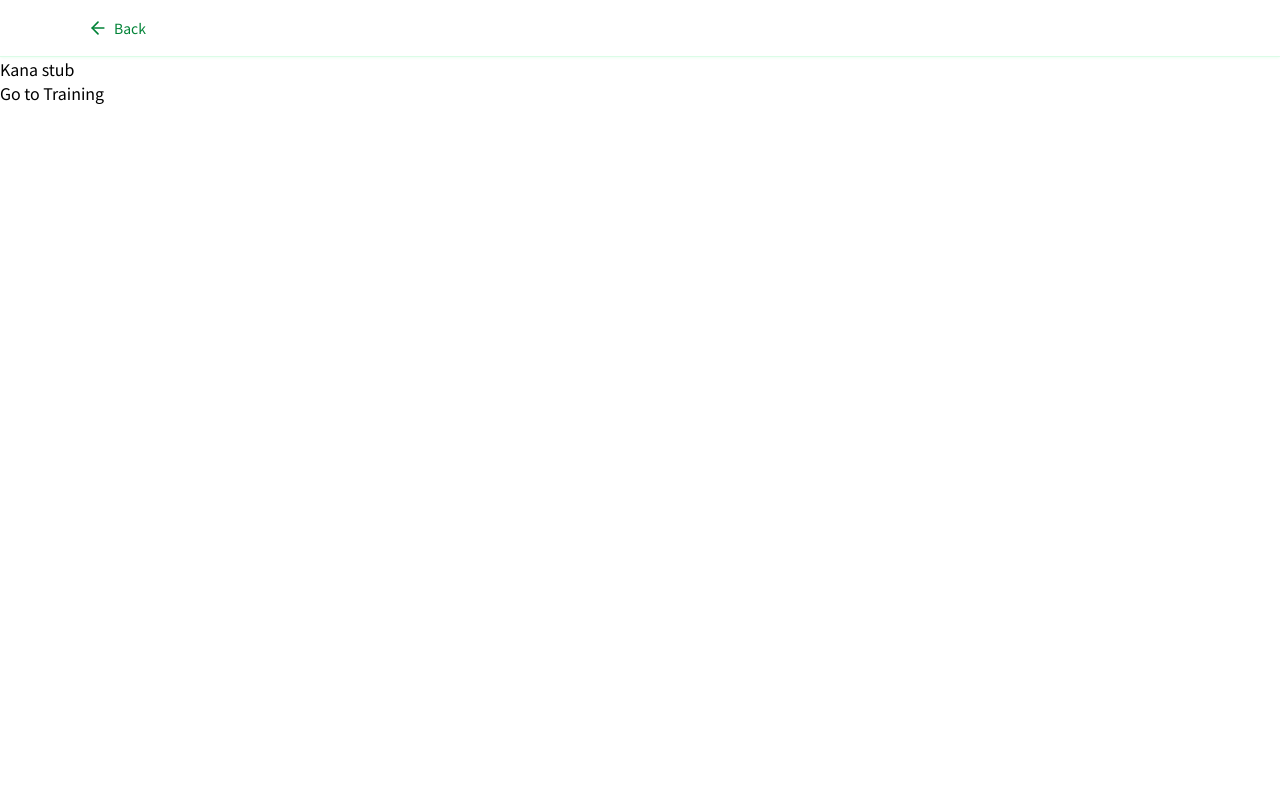
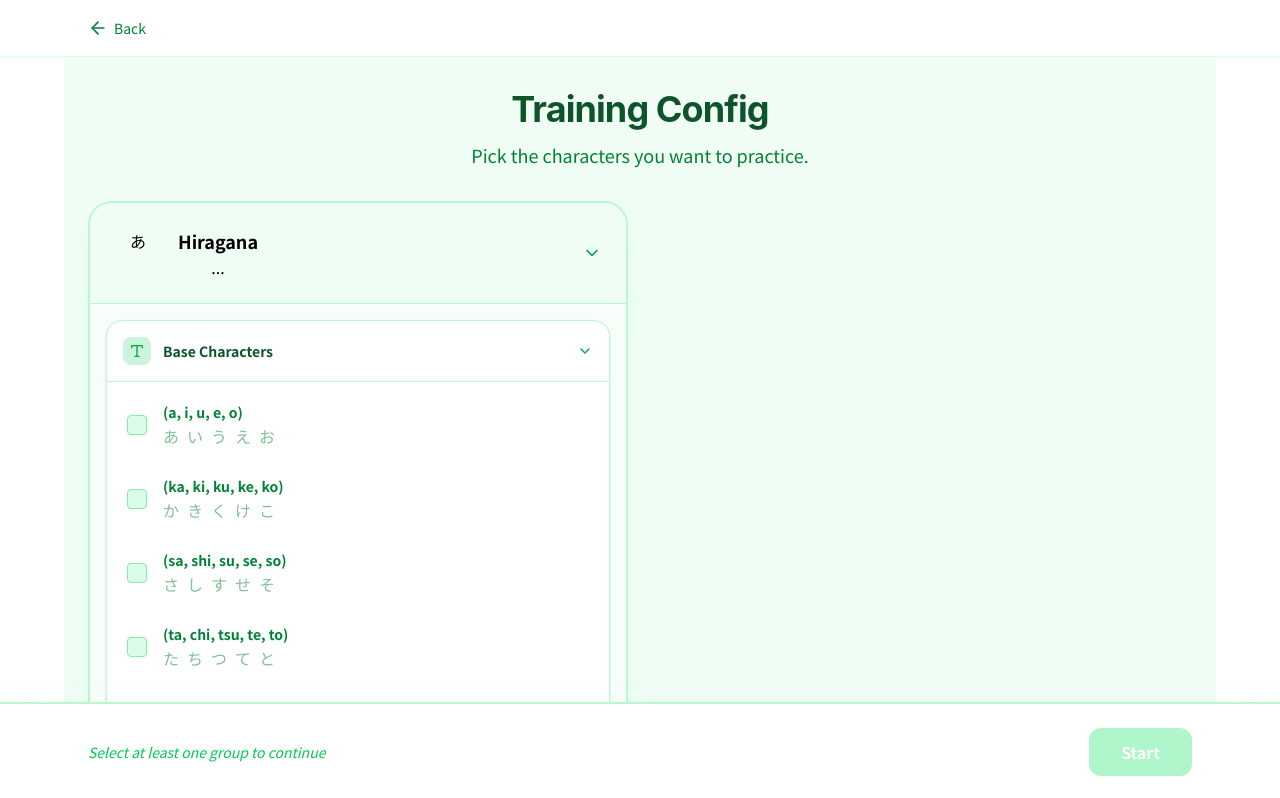
Before and after one commit to FzHars/JLang, a React (Vite) app: page /kana in a window 1280 px wide. Shown: the top 798 px of the page. Built offline with nearby package versions, Linux system fonts and the light colour scheme.

Commit message:
refactor accr

```diff
--- a/src/components/ActionBar.jsx
+++ b/src/components/ActionBar.jsx
@@ -13,10 +13,11 @@ import { motion } from "framer-motion";
  */
 export default function ActionBar({
   selectedGroups,
-  totalSelectedChars,
+  selectedGroupsHiragana,
+  totalSelectedCharsHiragana,
   onStart,
 }) {
-  const isValid = selectedGroups.length > 0;
+  const isValid = selectedGroupsHiragana.length > 0;
 
   return (
     <motion.div
@@ -31,10 +32,10 @@ export default function ActionBar({
           {isValid ? (
             <div className="space-y-1">
               <p className="text-sm font-bold text-green-900">
-                {selectedGroups.length} group{selectedGroups.length !== 1 ? "s" : ""} selected
+                {selectedGroupsHiragana.length} group{selectedGroupsHiragana.length !== 1 ? "s" : ""} selected
               </p>
               <p className="text-xs text-green-600">
-                {totalSelectedChars} character{totalSelectedChars !== 1 ? "s" : ""} to practice
+                {totalSelectedCharsHiragana} character{totalSelectedCharsHiragana !== 1 ? "s" : ""} to practice
               </p>
             </div>
           ) : (
--- a/src/pages/kana/HiraganaAccordion.jsx
+++ b/src/pages/kana/HiraganaAccordion.jsx
@@ -15,16 +15,16 @@ const CATEGORIES = [
 ];
 
 const GROUP_NAMES = {
-  seion: "Seion (a, i, u, e, o)",
-  ka: "Ka Series (ka, ki, ku, ke, ko)",
-  sa: "Sa Series (sa, shi, su, se, so)",
-  ta: "Ta Series (ta, chi, tsu, te, to)",
-  na: "Na Series (na, ni, nu, ne, no)",
-  ha: "Ha Series (ha, hi, fu, he, ho)",
-  ma: "Ma Series (ma, mi, mu, me, mo)",
-  ya: "Ya Series (ya, yu, yo)",
-  ra: "Ra Series (ra, ri, ru, re, ro)",
-  wa: "Wa/N Series (wa, wo, n)",
+  seion: "(a, i, u, e, o)",
+  ka: "(ka, ki, ku, ke, ko)",
+  sa: "(sa, shi, su, se, so)",
+  ta: "(ta, chi, tsu, te, to)",
+  na: "(na, ni, nu, ne, no)",
+  ha: "(ha, hi, fu, he, ho)",
+  ma: "(ma, mi, mu, me, mo)",
+  ya: "(ya, yu, yo)",
+  ra: "(ra, ri, ru, re, ro)",
+  wa: "(wa, wo, n)",
 };
 
 // ---------------------------------------------------------------------------
@@ -50,6 +50,8 @@ export default function HiraganaAccordion({
   expandedCategories,
   onGroupToggle,
   onCategoryToggle,
+  onTypeToggle,
+  isExpanded
 }) {
   const type = "hiragana"; // Hardcoded for now; will become a prop in refactor
 
@@ -63,7 +65,7 @@ export default function HiraganaAccordion({
    */
   function getAvailableGroups() {
     return Array.from(
-      new Set(nekoData.filter((c) => c.type === type).map((c) => c.group))
+      new Set(nekoData.filter((c) => c.type === type).map((c) => c.group)),
     );
   }
 
@@ -76,25 +78,33 @@ export default function HiraganaAccordion({
   return (
     <div className="bg-white border-2 border-green-200 rounded-3xl overflow-hidden shadow-xl shadow-green-100">
       {/* Type Header */}
-      <div className="w-full flex items-center justify-between p-6 bg-green-50">
+      <button
+        onClick={onTypeToggle}
+        className="w-full flex items-center justify-between p-6 bg-green-50 hover:bg-green-100 transition-colors"
+      >
         <div className="flex items-center gap-4">
-          {/* Type icon + label */}
-          <div className="w-12 h-12 rounded-2xl flex items-center justify-center text-xl font-jp shadow-sm bg-green-600 text-white">
-            あ
-          </div>
-          <div className="text-left">
-            <h3 className="font-bold text-lg capitalize text-green-900">
-              Hiragana
-            </h3>
-            <p className="text-xs text-green-600 font-jp uppercase tracking-widest">
-              ひらがな
-            </p>
+          <div className="w-12 h-12 rounded-2xl ...">あ</div>
+          <div>
+            <h3 className="font-bold text-lg ...">Hiragana</h3>
+            ...
           </div>
         </div>
-      </div>
+        <ChevronRight
+          className={`w-5 h-5 text-green-600 transition-transform ${
+            isExpanded ? "rotate-90" : ""
+          }`}
+        />
+      </button>
 
       {/* Type Body - Categories & Groups */}
-      <div className="bg-green-50/50 border-t border-green-200">
+      <AnimatePresence>
+        {isExpanded && (
+          <motion.div
+            initial={{ height: 0 }}
+            animate={{ height: "auto" }}
+            exit={{ height: 0 }}
+            className="overflow-hidden bg-green-50/50 border-t border-green-200"
+          >
             <div className="p-4 space-y-3">
               {CATEGORIES.map((cat) => {
                 const Icon = cat.icon;
@@ -123,7 +133,9 @@ export default function HiraganaAccordion({
                         >
                           <Icon
                             className={`w-4 h-4 ${
-                          isCatExpanded ? "text-green-600" : "text-green-500"
+                              isCatExpanded
+                                ? "text-green-600"
+                                : "text-green-500"
                             }`}
                           />
                         </span>
@@ -152,7 +164,11 @@ export default function HiraganaAccordion({
                           <div className="p-1">
                             {availableGroups.map((group) => {
                               const isSelected = selectedGroups.includes(group);
-                          const chars = filterByGroup(nekoData, type, group);
+                              const chars = filterByGroup(
+                                nekoData,
+                                type,
+                                group,
+                              );
 
                               return (
                                 <button
@@ -190,7 +206,7 @@ export default function HiraganaAccordion({
                                       {chars.slice(0, 5).map((c) => (
                                         <span
                                           key={c.id}
-                                      className="text-xs font-jp opacity-50 whitespace-nowrap"
+                                          className="text-md font-jp opacity-50 whitespace-nowrap"
                                         >
                                           {c.char}
                                         </span>
@@ -213,6 +229,11 @@ export default function HiraganaAccordion({
                 );
               })}
             </div>
+          </motion.div>
+        )}
+      </AnimatePresence>
+      <div className="bg-green-50/50 border-t border-green-200">
+        <div className="p-4 space-y-3"></div>
       </div>
     </div>
   );
--- a/src/pages/kana/Kana.jsx
+++ b/src/pages/kana/Kana.jsx
@@ -1,14 +1,96 @@
+import { useState } from "react";
 import { motion } from "framer-motion";
 import { useNavigate } from "react-router-dom";
+import { encodeTrainingParams } from "../../utils/helpers.js";
+import nekoData from "../../data/nekoData.js";
+import HiraganaAccordion from "./HiraganaAccordion.jsx";
+import ActionBar from "../../components/ActionBar.jsx";
 
+// ---------------------------------------------------------------------------
+// Constants
+// ---------------------------------------------------------------------------
+
+// Page-level Framer Motion variants
 const pageVariants = {
   initial: { opacity: 0, y: 20 },
   animate: { opacity: 1, y: 0, transition: { duration: 0.4 } },
   exit: { opacity: 0, y: -20, transition: { duration: 0.25 } },
 };
 
+// ---------------------------------------------------------------------------
+// Component
+// ---------------------------------------------------------------------------
+
 export default function Kana() {
   const navigate = useNavigate();
+
+  // =========================================================================
+  // State Management
+  const [expandedTypes, setExpandedTypes] = useState({
+    hiragana: true,
+    katakana: false,
+  });
+
+  const [expandedCategories, setExpandedCategories] = useState({
+    hiragana: ["base"],
+    katakana: [],
+  });
+
+  const [selectedGroups, setSelectedGroups] = useState({
+    hiragana: [],
+    katakana: [],
+  });
+
+  // =========================================================================
+  // Handlers
+  // =========================================================================
+  // NEW
+  const handleTypeToggle = (type) => {
+    setExpandedTypes((prev) => ({
+      ...prev,
+      [type]: !prev[type],
+    }));
+  };
+
+  const handleCategoryToggle = (type, catId) => {
+    setExpandedCategories((prev) => ({
+      ...prev,
+      [type]: prev[type].includes(catId)
+        ? prev[type].filter((id) => id !== catId)
+        : [...prev[type], catId],
+    }));
+  };
+
+  const handleGroupToggle = (type, group) => {
+    setSelectedGroups((prev) => ({
+      ...prev,
+      [type]: prev[type].includes(group)
+        ? prev[type].filter((g) => g !== group)
+        : [...prev[type], group],
+    }));
+  };
+
+  const handleStart = (type) => {
+    if (selectedGroups[type].length === 0) return;
+    const params = encodeTrainingParams(type, selectedGroups[type]);
+    navigate(`/training?${params}`);
+  };
+
+  // =========================================================================
+  // Derived Values
+  // =========================================================================
+
+  // Count total selected characters
+  const totalSelectedCharsHiragana = nekoData.filter(
+    (c) => c.type === "hiragana" && selectedGroups.hiragana.includes(c.group),
+  ).length;
+
+  const totalSelectedCharsKatakana = nekoData.filter(
+    (c) => c.type === "katakana" && selectedGroups.katakana.includes(c.group),
+  ).length;
+  // =========================================================================
+  // Render
+  // =========================================================================
 
   return (
     <motion.div
@@ -16,11 +98,63 @@ export default function Kana() {
       initial="initial"
       animate="animate"
       exit="exit"
+      className="min-h-screen pt-8 pb-32 px-4 md:px-6 max-w-6xl mx-auto bg-green-50"
     >
-      <p>Kana stub</p>
-      <button onClick={() => navigate("/training?mode=hiragana&groups=seion")}>
-        Go to Training
-      </button>
+      <div className="space-y-8">
+        {/* Page Heading */}
+        <div className="space-y-3 text-center">
+          <h2 className="text-4xl font-bold font-sans tracking-tight text-green-900">
+            Training Config
+          </h2>
+          <p className="text-green-700 text-lg">
+            Pick the characters you want to practice.
+          </p>
+        </div>
+        {/* Accordion Grid */}
+        <div className="grid grid-cols-1 lg:grid-cols-2 gap-6">
+          <HiraganaAccordion
+            type="hiragana"
+            isExpanded={expandedTypes.hiragana}
+            selectedGroups={selectedGroups.hiragana}
+            expandedCategories={expandedCategories.hiragana}
+            onTypeToggle={() => handleTypeToggle("hiragana")}
+            onGroupToggle={(group) => handleGroupToggle("hiragana", group)}
+            onCategoryToggle={(catId) =>
+              handleCategoryToggle("hiragana", catId)
+            }
+          />
+
+          {/* <KatakanaAccordion
+            type="katakana"
+            isExpanded={expandedTypes.katakana}
+            selectedGroups={selectedGroups.katakana}
+            expandedCategories={expandedCategories.katakana}
+            onTypeToggle={() => handleTypeToggle("katakana")}
+            onGroupToggle={(group) => handleGroupToggle("katakana", group)}
+            onCategoryToggle={(catId) =>
+              handleCategoryToggle("katakana", catId)
+            }
+          /> */}
+        </div>
+        {/* Spacer so content isn't hidden behind fixed ActionBar */}
+        <div className="h-24" />
+      </div>
+
+        {/* ActionBar sekarang butuh tau mana type yang active atau show both? */}
+        <ActionBar
+          selectedGroupsHiragana={selectedGroups.hiragana}
+          // selectedGroupsKatakana={selectedGroups.katakana}
+          totalSelectedCharsHiragana={totalSelectedCharsHiragana}
+          // totalSelectedCharsKatakana={totalSelectedCharsKatakana}
+          onStartHiragana={() => handleStart("hiragana")}
+          // onStartKatakana={() => handleStart("katakana")}
+        />
+      {/* Fixed Bottom Action Bar */}
+      {/* <ActionBar
+        selectedGroups={selectedGroups}
+        totalSelectedChars={totalSelectedChars}
+        onStart={handleStart}
+      /> */}
     </motion.div>
   );
 }
```
Lines whose indentation alone changed are shown as unchanged.
